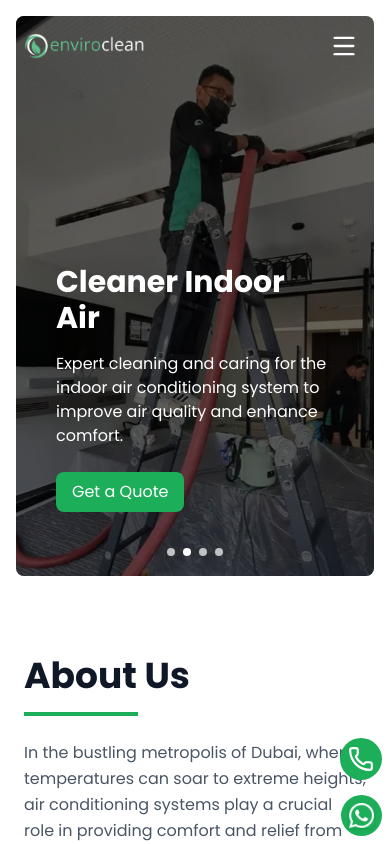
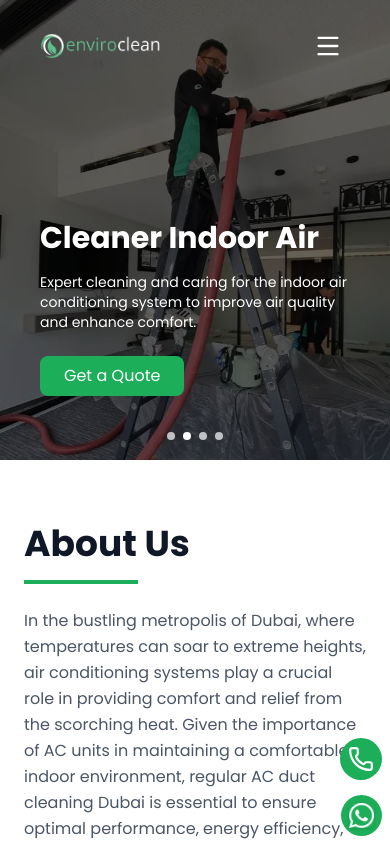
Before and after one commit to huzaifa10x/enviro, a Next.js app: page / in a window 390 px wide. Shown: the top 844 px of the page. Built offline with nearby package versions, Linux system fonts and the light colour scheme.

Commit message:
fasfdsdf

```diff
--- a/app/components/Navbar.tsx
+++ b/app/components/Navbar.tsx
@@ -47,7 +47,7 @@ export default function Navbar() {
     ]
 
     return (
-        <nav className={`${isMobileMenuOpen ? 'fixed' : 'absolute'} top-0 left-0 w-full px-6 md:px-10 py-6 md:py-8 z-50`}>
+        <nav className={`${isMobileMenuOpen ? 'fixed' : 'absolute'} top-0 left-0 w-full px-10 py-6 md:py-8 z-50`}>
             <div className='max-w-7xl mx-auto flex items-center justify-between relative'>
                 <Link href='/' onClick={() => setIsMobileMenuOpen(false)} className="z-50">
                     <Image
--- a/app/components/NavbarCarousel.tsx
+++ b/app/components/NavbarCarousel.tsx
@@ -22,8 +22,8 @@ export default function NavbarCarousel({ slides, contentBottom = false }: any) {
 
     return (
         <div className="flex flex-col">
-            <div className='p-4 overflow-hidden relative'>
-                <div className="relative group flex-grow w-full rounded-lg pb-50 pt-90 overflow-hidden text-white">
+            <div className='lg:p-4 overflow-hidden relative'>
+                <div className="relative group flex-grow w-full lg:rounded-lg pb-50 md:pt-90 py-65 overflow-hidden text-white">
                     {
                         slides?.map((slide: any, index: number) => {
                             const isActive = index === current;
@@ -68,13 +68,13 @@ export default function NavbarCarousel({ slides, contentBottom = false }: any) {
                                             <div className="md:text-5xl text-3xl font-bold mb-4 font-urbanist delay-300" dangerouslySetInnerHTML={{ __html: slide.title }} />
 
                                             <div
-                                                className="max-w-4xl mb-6 md:text-base"
+                                                className="max-w-4xl mb-6 md:text-base text-sm"
                                                 dangerouslySetInnerHTML={{ __html: slide.desc }}
                                             />
                                             {slide.actionTitle &&
                                                 <Link
                                                     href={slide.actionUrl}
-                                                    className="bg-primary px-4 py-2 w-fit rounded-lg text-white font-medium hover:bg-green-700 transition inline-block"
+                                                    className="bg-primary px-6 py-2 w-fit rounded-lg text-white font-medium hover:bg-green-700 transition inline-block"
                                                 >
                                                     {slide.actionTitle}
                                                 </Link>
```
